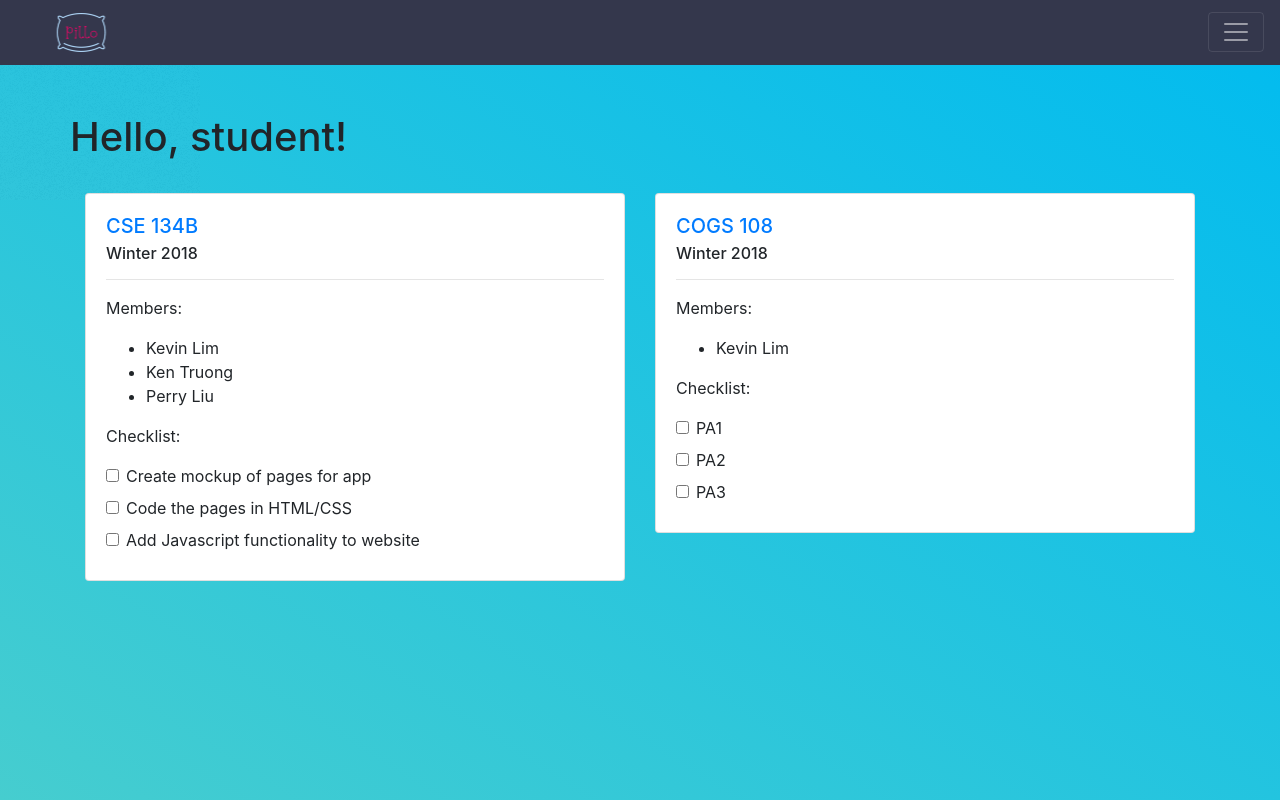
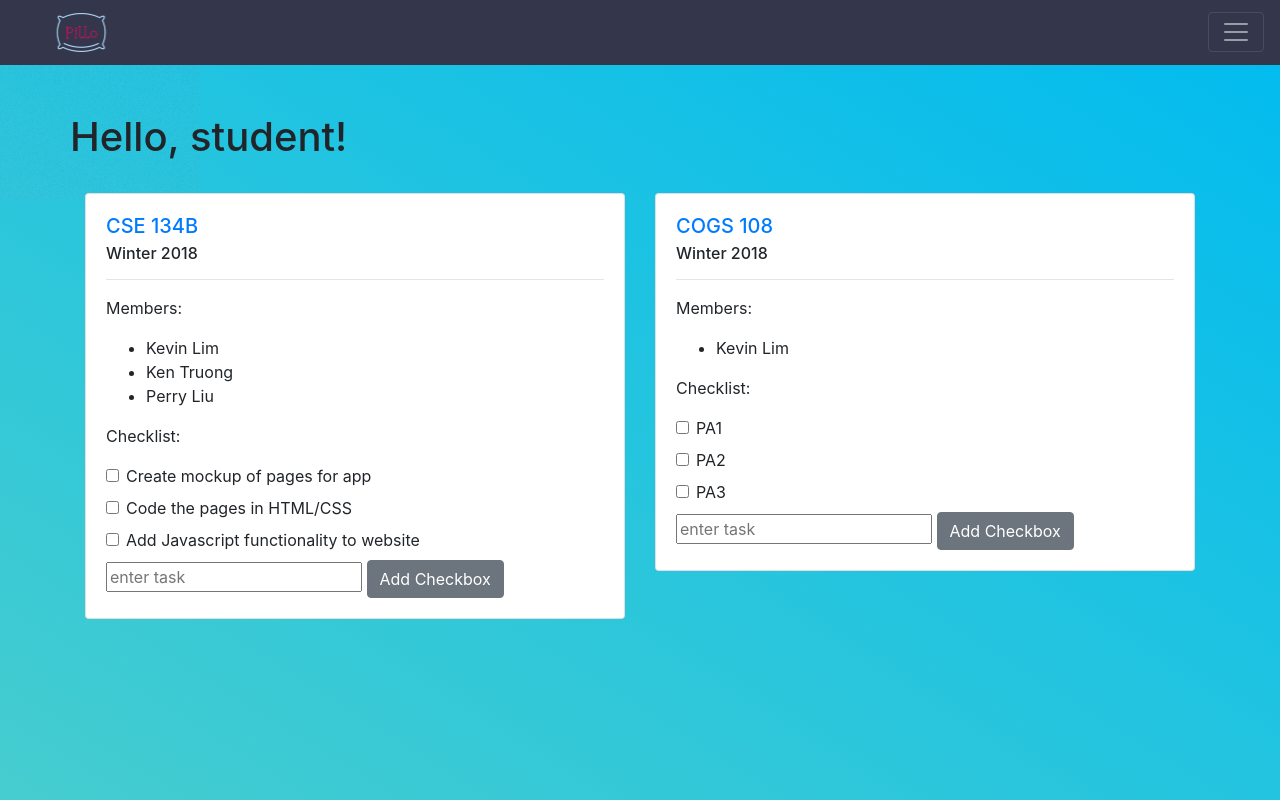
Before and after one commit to kn-lim/team_pillo, a React (Create React App) app: page /student in a window 1280 px wide. Built offline with nearby package versions, Linux system fonts and the light colour scheme.

Commit message:
Merged Students

```diff
--- /dev/null
+++ b/src/components/common/Checkbox.js
@@ -0,0 +1,41 @@
+import React from 'react';
+import { Input, Label } from 'reactstrap';
+
+class Checkbox extends React.Component {
+  constructor(props) {
+    super(props);
+    this.state = {
+      checkboxState: true,
+      labelState: true,
+      labelDescription: props.labelDescription
+    };
+  }
+
+  toggle(event) {
+    this.setState({
+      checkboxState: !this.state.checkboxState,
+      labelState: !this.state.labelState
+    });
+  }
+
+  render() {
+    return (
+      <span>
+        <Input
+          type="checkbox"
+          onClick={this.toggle.bind(this)}
+          style={
+            this.state.checkboxState ? { opacity: '1' } : { opacity: '0.35' }
+          }
+        />
+        <Label
+          style={this.state.labelState ? { opacity: '1' } : { opacity: '0.35' }}
+        >
+          {this.state.labelDescription}
+        </Label>
+      </span>
+    );
+  }
+}
+
+export default Checkbox;
--- /dev/null
+++ b/src/components/common/CheckboxList.js
@@ -0,0 +1,41 @@
+import React, { Component } from 'react';
+import {
+  Button,
+  Form,
+  FormGroup,
+  Label,
+  Input,
+  Card,
+  CardBody,
+  CardTitle,
+  CardSubtitle,
+  Row,
+  Col,
+  Container
+} from 'reactstrap';
+import Checkbox from './Checkbox';
+
+class CheckboxList extends Component {
+  constructor(props, context) {
+    super(props, context);
+
+    this.createTasks = this.createTasks.bind(this);
+  }
+
+  createTasks(item) {
+    return (
+      <FormGroup check key={item.key}>
+        <Checkbox labelDescription={item.text} />
+      </FormGroup>
+    );
+  }
+
+  render() {
+    var checkboxList = this.props.list;
+    var listItems = checkboxList.map(this.createTasks);
+
+    return <div>{listItems}</div>;
+  }
+}
+
+export default CheckboxList;
--- a/src/components/student/AddClassPage.js
+++ b/src/components/student/AddClassPage.js
@@ -13,7 +13,8 @@ import {
   Label,
   Input,
   Card,
-  Container
+  Container,
+  Alert
 } from 'reactstrap';
 import logo from '../../images/logo.png';
 
@@ -23,8 +24,37 @@ class AddClassPage extends React.Component {
 
     this.toggle = this.toggle.bind(this);
     this.state = {
-      isOpen: false
+      isOpen: false,
+      code: '',
+      visible: false
     };
+
+    this.onDismiss = this.onDismiss.bind(this);
+  }
+
+  handleCodeChange = evt => {
+    this.setState({ code: evt.target.value });
+  };
+
+  handleSubmit = evt => {
+    const { code } = this.state;
+    if (!this.canbeSubmitted()) {
+      evt.preventDefault();
+      return;
+    } else {
+      evt.preventDefault();
+      this.setState({ visible: true });
+    }
+  };
+
+  onDismiss() {
+    this.setState({ visible: false });
+  }
+
+  canbeSubmitted() {
+    const errors = validate(this.state.code);
+    const isDisabled = Object.keys(errors).some(x => errors[x]);
+    return !isDisabled;
   }
 
   toggle() {
@@ -34,16 +64,19 @@ class AddClassPage extends React.Component {
   }
 
   render() {
+    const errors = validate(this.state.code);
+    const isDisabled = Object.keys(errors).some(x => errors[x]);
+
     return (
       <div>
-        <Navbar fixedTop dark style={{ background: "#34374C" }} expand="md">
+        <Navbar fixedTop dark style={{ background: '#34374C' }} expand="md">
           <NavbarBrand>
             <a href="/student">
-              <img src={ logo } width="131" alt="Pillo"/>
+              <img src={logo} width="131" alt="Pillo" />
             </a>
           </NavbarBrand>
           <NavbarToggler onClick={this.toggle} />
-          <Collapse isOpen={ this.state.isOpen } navbar>
+          <Collapse isOpen={this.state.isOpen} navbar>
             <Nav className="ml-auto" navbar>
               <NavItem>
                 <NavLink href="/add_class">Add Class</NavLink>
@@ -53,23 +86,43 @@ class AddClassPage extends React.Component {
           </Collapse>
         </Navbar>
 
-        <Container style={{ textAlign: "center" }}>
+        <Container style={{ textAlign: 'center' }}>
+          <Alert
+            color="success"
+            isOpen={this.state.visible}
+            toggle={this.onDismiss}
+          >
+            You have successfully joined CSE134B!
+          </Alert>
           <Card body>
             <h1>Join a Class</h1>
-            <hr/>
+            <hr />
             <p color="muted">Enter the 5-character course ID code:</p>
-            <Form>
+            <Form onSubmit={this.handleSubmit}>
               <FormGroup>
                 <Label for="classCode">Class Code</Label>
-                <Input type="text" id="classCode"/>
+                <Input
+                  type="text"
+                  id="classCode"
+                  onChange={this.handleCodeChange}
+                  value={this.state.code}
+                />
               </FormGroup>
-              <Button color="primary">Join Class</Button>
+              <Button disabled={isDisabled} color="primary">
+                Join Class
+              </Button>
             </Form>
           </Card>
         </Container>
       </div>
-    )
+    );
   }
 }
 
+function validate(code) {
+  return {
+    code: code.length !== 5
+  };
+}
+
 export default AddClassPage;
--- a/src/components/student/StuHomePage.js
+++ b/src/components/student/StuHomePage.js
@@ -1,5 +1,6 @@
 import React from 'react';
 import {
+  Button,
   Collapse,
   Navbar,
   NavbarToggler,
@@ -18,6 +19,8 @@ import {
   Container
 } from 'reactstrap';
 import logo from '../../images/logo.png';
+import Checkbox from '../common/Checkbox';
+import CheckboxList from '../common/CheckboxList';
 
 class StuHomePage extends React.Component {
   constructor(props) {
@@ -25,8 +28,23 @@ class StuHomePage extends React.Component {
 
     this.toggle = this.toggle.bind(this);
     this.state = {
-      isOpen: false
+      isOpen: false,
+
+      checkboxitems1: [
+        { text: 'Create mockup of pages for app', key: 1 },
+        { text: 'Code the pages in HTML/CSS', key: 2 },
+        { text: 'Add Javascript functionality to website', key: 3 }
+      ],
+
+      checkboxitems2: [
+        { text: 'PA1', key: 1 },
+        { text: 'PA2', key: 2 },
+        { text: 'PA3', key: 3 }
+      ]
     };
+
+    this.addCheckbox1 = this.addCheckbox1.bind(this);
+    this.addCheckbox2 = this.addCheckbox2.bind(this);
   }
 
   toggle() {
@@ -35,17 +53,59 @@ class StuHomePage extends React.Component {
     });
   }
 
+  addCheckbox1(e) {
+    var checkboxArray = this.state.checkboxitems1;
+
+    if (this._inputElement1.value !== '') {
+      checkboxArray.push({
+        text: this._inputElement1.value,
+        key: Date.now()
+      });
+
+      this.setState({
+        checkboxitems1: checkboxArray
+      });
+
+      this._inputElement1.value = '';
+    }
+
+    console.log(checkboxArray);
+
+    e.preventDefault();
+  }
+
+  addCheckbox2(e) {
+    var checkboxArray = this.state.checkboxitems2;
+
+    if (this._inputElement2.value !== '') {
+      checkboxArray.push({
+        text: this._inputElement2.value,
+        key: Date.now()
+      });
+
+      this.setState({
+        checkboxitems2: checkboxArray
+      });
+
+      this._inputElement2.value = '';
+    }
+
+    console.log(checkboxArray);
+
+    e.preventDefault();
+  }
+
   render() {
     return (
       <div>
-        <Navbar fixedTop dark style={{ background: "#34374C" }}>
+        <Navbar fixedTop dark style={{ background: '#34374C' }}>
           <NavbarBrand>
             <a href="/student">
-              <img src={ logo } width="131" alt="Pillo"/>
+              <img src={logo} width="131" alt="Pillo" />
             </a>
           </NavbarBrand>
           <NavbarToggler onClick={this.toggle} />
-          <Collapse isOpen={ this.state.isOpen } navbar>
+          <Collapse isOpen={this.state.isOpen} navbar>
             <Nav className="ml-auto" navbar>
               <NavItem>
                 <NavLink href="/add_class">Add Class</NavLink>
@@ -67,7 +127,7 @@ class StuHomePage extends React.Component {
                   <a href="/stu_class">CSE 134B</a>
                 </CardTitle>
                 <CardSubtitle>Winter 2018</CardSubtitle>
-                <hr/>
+                <hr />
                 <div className="text-left">
                   <p color="muted">Members:</p>
                   <ul>
@@ -76,20 +136,14 @@ class StuHomePage extends React.Component {
                     <li>Perry Liu</li>
                   </ul>
                   <p color="muted">Checklist:</p>
-                  <FormGroup check>
-                    <Input type="checkbox" id="checklist1" />
-                    <Label for="checklist1">Create mockup of pages for app</Label>
-                  </FormGroup>
-                  <FormGroup check>
-                    <Input type="checkbox" id="checklist2" />
-                    <Label for="checklist2">Code the pages in HTML/CSS</Label>
-                  </FormGroup>
-                  <FormGroup check>
-                    <Input type="checkbox" id="checklist3" />
-                    <Label for="checklist3">
-                      Add Javascript functionality to website
-                    </Label>
-                  </FormGroup>
+                  <form>
+                    <CheckboxList list={this.state.checkboxitems1} />
+                    <input
+                      ref={a => (this._inputElement1 = a)}
+                      placeholder="enter task"
+                    />{' '}
+                    <Button onClick={this.addCheckbox1}>Add Checkbox</Button>
+                  </form>
                 </div>
               </Card>
             </Col>
@@ -99,32 +153,28 @@ class StuHomePage extends React.Component {
                   <a href="/stu_class">COGS 108</a>
                 </CardTitle>
                 <CardSubtitle>Winter 2018</CardSubtitle>
-                <hr/>
+                <hr />
                 <div className="text-left">
                   <p color="muted">Members:</p>
                   <ul>
                     <li>Kevin Lim</li>
                   </ul>
                   <p color="muted">Checklist:</p>
-                  <FormGroup check>
-                    <Input type="checkbox" id="checklist4" />
-                    <Label for="checklist1">PA1</Label>
-                  </FormGroup>
-                  <FormGroup check>
-                    <Input type="checkbox" id="checklist5" />
-                    <Label for="checklist2">PA2</Label>
-                  </FormGroup>
-                  <FormGroup check>
-                    <Input type="checkbox" id="checklist6" />
-                    <Label for="checklist3">PA3</Label>
-                  </FormGroup>
+                  <form>
+                    <CheckboxList list={this.state.checkboxitems2} />
+                    <input
+                      ref={a => (this._inputElement2 = a)}
+                      placeholder="enter task"
+                    />{' '}
+                    <Button onClick={this.addCheckbox2}>Add Checkbox</Button>
+                  </form>
                 </div>
               </Card>
             </Col>
           </Row>
         </Container>
       </div>
-    )
+    );
   }
 }
 
```
Also changed, not shown: src/components/student/StuClassPage.js (+33 -46 lines).
